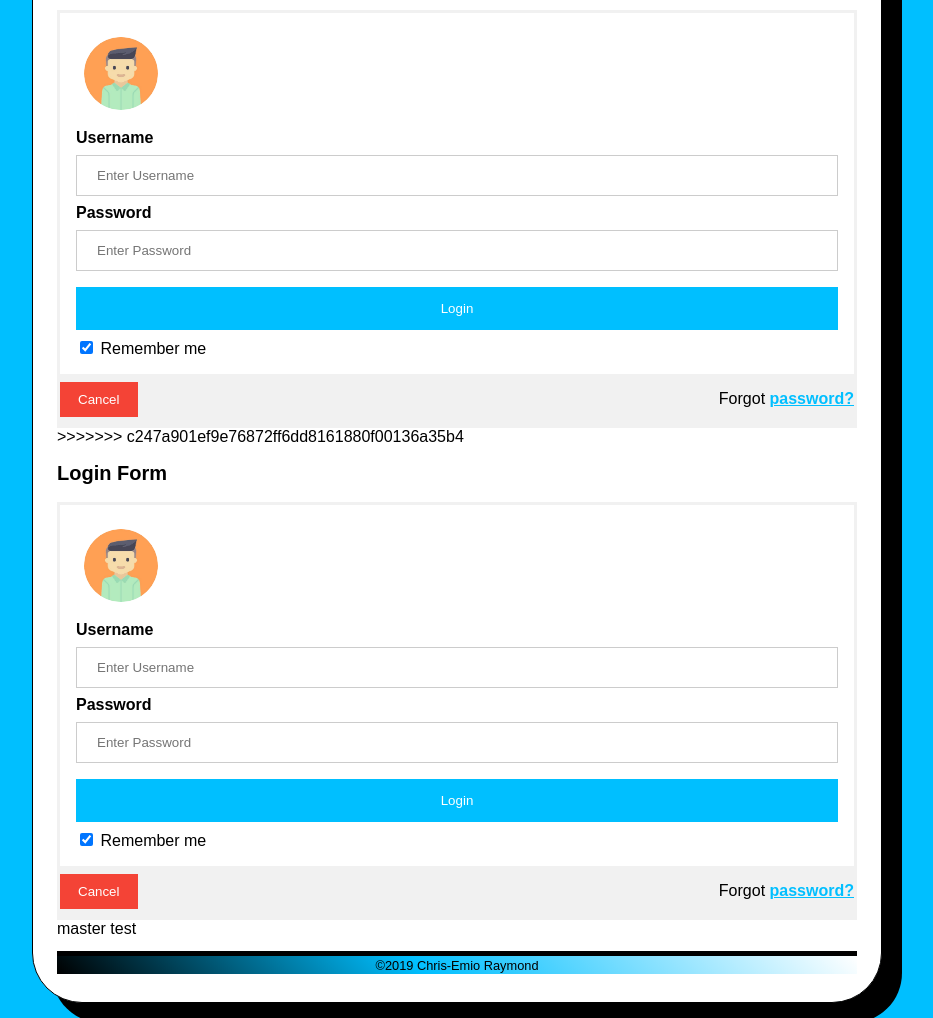
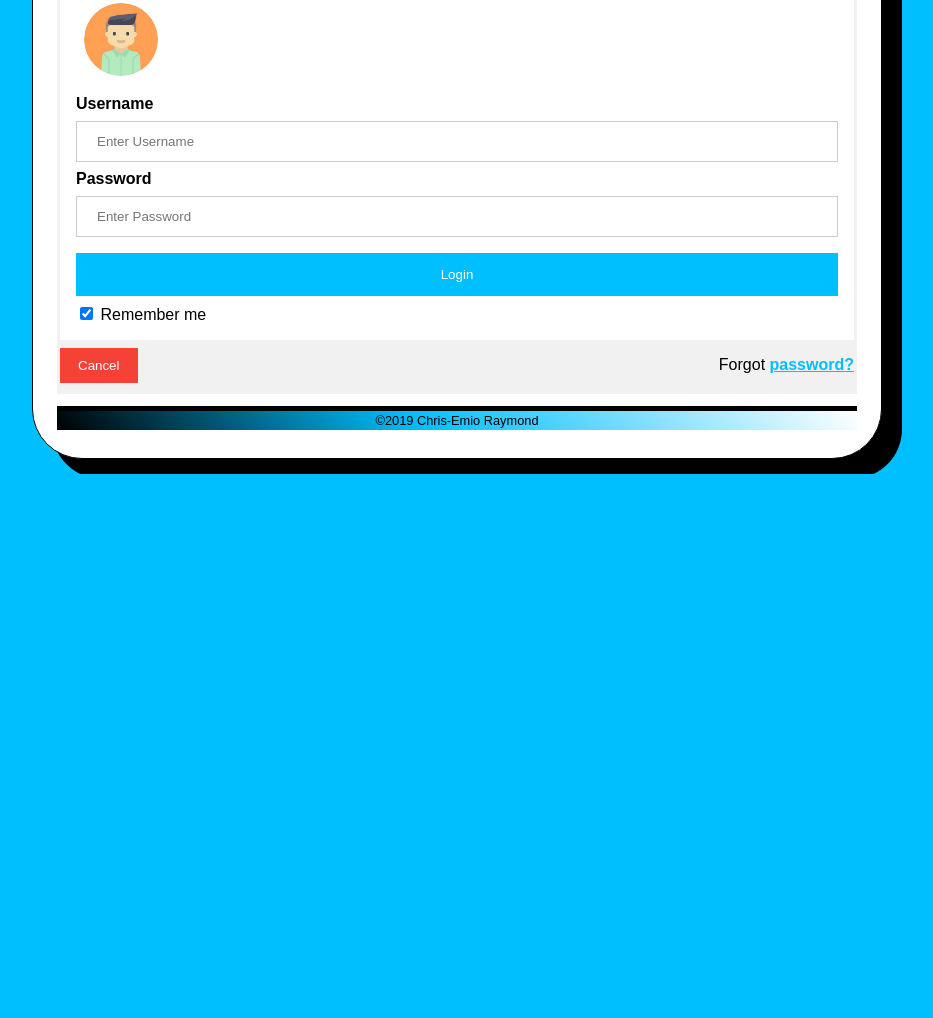
Before and after one commit to emmalla/Getaway, a plain HTML site: page frontend/index.html in a window 1280 px wide. Shown: the part 445-1463 px from the top of the page, without its empty margins (183-1116 px from the left). After the commit the page ends 919 px from the top, so only its background shows below. Drawn offline with Linux system fonts and the light colour scheme.

Commit message:
ready to push

```diff
--- a/frontend/index.html
+++ b/frontend/index.html
@@ -39,8 +39,6 @@
 			We'll even provide you with current flight and hotel fares that you could use to get away right now if you wanted to!
 		</p>
 	</div>
-<<<<<<< HEAD
-=======
 
 
 	<h2>Login Form</h2>
@@ -69,36 +67,7 @@
 	  </div>
 	</form>
 
->>>>>>> c247a901ef9e76872ff6dd8161880f00136a35b4
 
-
-	<h2>Login Form</h2>
-
-	<form id="homeForm" action="/action_page.php" method="post">
-	  <div class="imgcontainer">
-	    <img src="images/login_avatar.png" alt="Avatar" class="avatar">
-	  </div>
-
-	  <div class="loginContainer">
-	    <label for="uname"><b>Username</b></label>
-	    <input id="usernameHome" type="text" placeholder="Enter Username" name="uname" required>
-
-	    <label for="psw"><b>Password</b></label>
-	    <input id="passwordHome" type="password" placeholder="Enter Password" name="psw" required>
-
-	    <button id="homeSubmitButton">Login</button>
-	    <label>
-	      <input type="checkbox" checked="checked" name="remember"> Remember me
-	    </label>
-	  </div>
-
-	  <div class="container" style="background-color:#f1f1f1">
-	    <button id="homeCancelButton" type="button" class="cancelbtn">Cancel</button>
-	    <span class="psw">Forgot <a href="#">password?</a></span>
-	  </div>
-	</form>
-
-master test
     <footer>
         <p id="copyright">&copy;2019 Chris-Emio Raymond</p>
     </footer>
```
